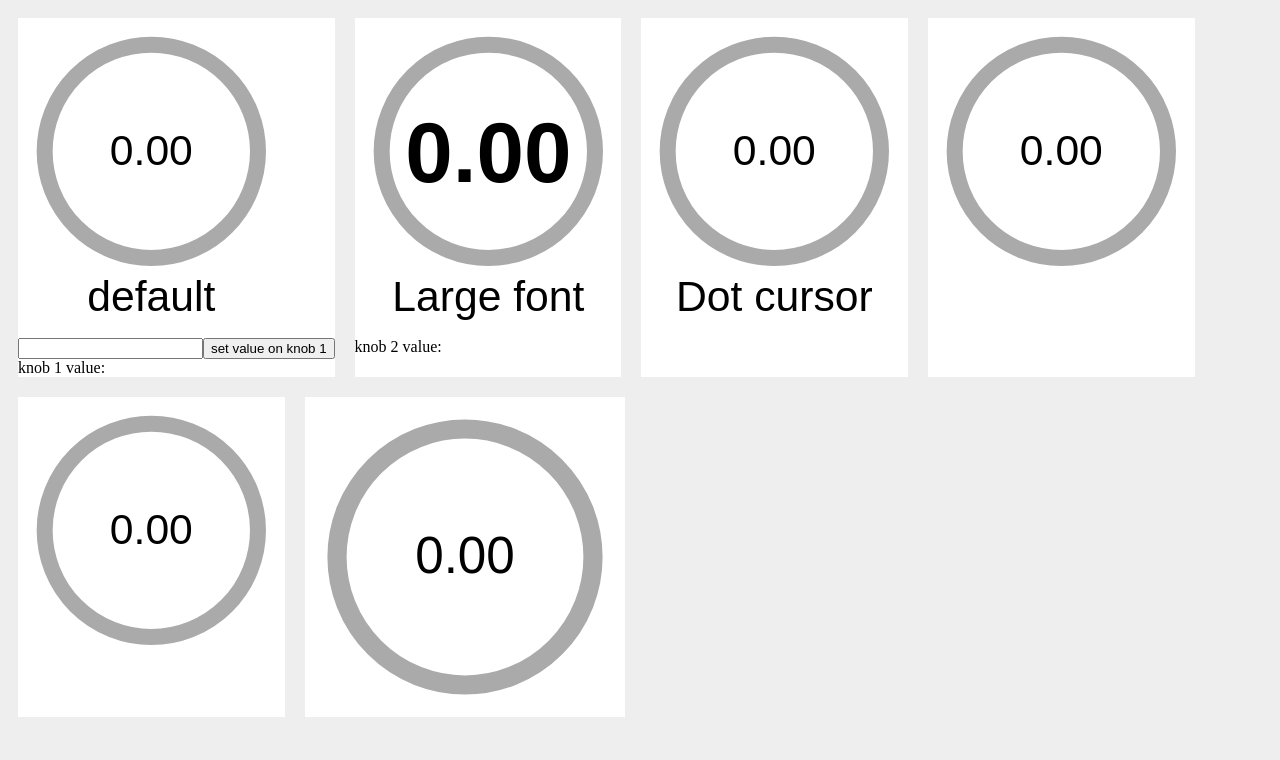
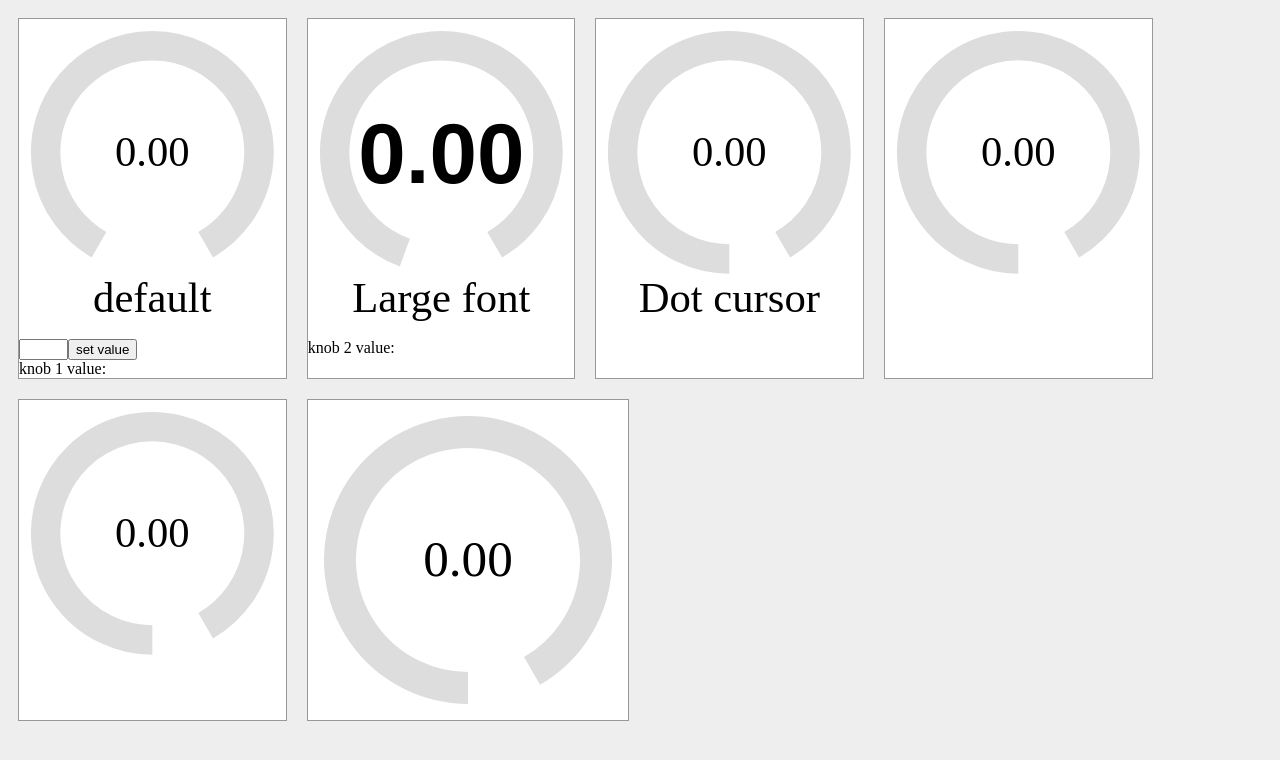
Before and after one commit to francoisgeorgy/synth-ui-controls, a plain HTML site: page examples/knob.html in a window 1280 px wide. Drawn offline with Linux system fonts and the light colour scheme.

Commit message:
settings the default (still incomplete)

```diff
--- a/examples/knob.html
+++ b/examples/knob.html
@@ -16,6 +16,7 @@
             /*width: 20vw;*/
             background-color: #fff;
             margin: 10px;
+            border: 1px solid #999;
         }
 
         .knob {
@@ -23,6 +24,7 @@
             /*background-color: #ccc;*/
             display: block;
         }
+/*
         .knob text {
             font-family: sans-serif;
             font-size: 100%;
@@ -32,12 +34,14 @@
         text.value, text.label {
             text-anchor: middle;
         }
+*/
         .arc {
             /*stroke: black;*/
-            stroke-width: 5%;
+            /*stroke-width: 5%;*/
             fill: transparent;
             /*stroke-linecap: round;*/
         }
+/*
         .back {
             stroke: #aaa;
             stroke-width: 6px;
@@ -47,6 +51,7 @@
             stroke: #aaa;
             stroke-width: 1px;
         }
+*/
         #knob2 text.value {
             font-family: sans-serif;
             font-size: 200%;
@@ -62,7 +67,7 @@
         <div>
             <svg class="knob" id="knob1" data-label="default"></svg>
             <!--<div class="knob-menu" id="knob1-menu"></div>-->
-            <input type="text" id="i" /><button id="b">set value on knob 1</button>
+            <input type="text" id="i" size="3"/><button id="b">set value</button>
             <div>
                 knob 1 value: <span id="v-knob1"></span>
             </div>
--- a/src/knob.js
+++ b/src/knob.js
@@ -43,28 +43,8 @@
             valueFormating: null      // TODO; callback function
         };
 
-        console.group("config");
-
-        console.log(defaults);
-        console.log(conf);
-        console.log(element.dataset.config);
-        // if (element.dataset.config) console.log(JSON.parse(element.dataset.config));
-
         let data_config = JSON.parse(element.dataset.config || '{}');
-
-        console.log('data_config', data_config);
-
         let config = Object.assign({}, defaults, conf, data_config);
-
-        console.log(config);
-
-        console.log(JSON.stringify(config));
-
-        console.groupEnd();
-
-        // elem.prototype.setValue = function() {
-        //     console.log('element set value');
-        // };
 
         // NOTE: viewBox must be 100x120: 100x100 for the arc and 100x20 below for the label.
 
@@ -73,7 +53,7 @@
         const RADIUS = 40;          // a bit less than viewBox/2 to have a margin outside the arc. Must also takes into account the width of the arc stroke.
 
         // mouse drag support
-        var currentTarget;  //TODO: could be replaced by element ?
+        // var currentTarget;  //TODO: could be replaced by element ?
         var targetRect;
 
         // Center of arc in knob coordinates and in ViewPort's pixels relative to the <svg> ClientBoundingRect.
@@ -91,50 +71,11 @@
         var distance = 0.0;         // distance, in polar coordinates, from center of arc to last mouse position
         var path_start = '';        // SVG path syntax
         var mouseWheelDirection = 1;
-
         var value = 0.0;        // current value [value_min..value_max]
 
-        // let value = init;   // value is directly accessible via the getter and setter defined below
-        // let getValue = function() {
-        //     return value;
-        // };
-        // let setValue = function(v) {
-        //     value = v;
-        // };
-
         init();
-
         draw();
         attachEventHandlers();
-
-        // let knobAngle = 120;
-        // setPolarAngle(knobToPolarAngle(270));     // TODO: remove setPolarAngle()
-
-
-
-        function _getOS() {
-            let userAgent = window.navigator.userAgent,
-                platform = window.navigator.platform,
-                macosPlatforms = ['Macintosh', 'MacIntel', 'MacPPC', 'Mac68K'],
-                windowsPlatforms = ['Win32', 'Win64', 'Windows', 'WinCE'],
-                iosPlatforms = ['iPhone', 'iPad', 'iPod'],
-                os = null;
-
-            if (macosPlatforms.indexOf(platform) !== -1) {
-                os = 'Mac OS';
-            } else if (iosPlatforms.indexOf(platform) !== -1) {
-                os = 'iOS';
-            } else if (windowsPlatforms.indexOf(platform) !== -1) {
-                os = 'Windows';
-            } else if (/Android/.test(userAgent)) {
-                os = 'Android';
-            } else if (!os && /Linux/.test(platform)) {
-                os = 'Linux';
-            }
-
-            return os;
-        }
-
 
         function init() {
 
@@ -146,9 +87,7 @@
             maxAngle = knobToPolarAngle(config.arc_max);
 
             // set initial angle:
-
-            //setPolarAngle(minAngle);   // init polarAngle
-            changeValue(config.default_value);
+            setValue(config.default_value);
 
             // compute initial viewBox coordinates (independent from browser resizing):
 
@@ -171,12 +110,12 @@
 
             path_start += `${arcStartX},${arcStartY} A ${RADIUS},${RADIUS}`;
 
-            mouseWheelDirection = _getOS() === 'Mac OS' ? -1 : 1;
+            mouseWheelDirection = _isMacOS() ? -1 : 1;
 
         }
 
         function getValue(polar) {
-            let i = polarToKnobAngle(polar === undefined ? polarAngle : polar);
+            let i = polarToKnobAngle(polar === undefined ? getPolarAngle() : polar);
             let v = ((i - config.arc_min) / (config.arc_max - config.arc_min)) * (config.value_max - config.value_min) + config.value_min;
             if (config.value_resolution === null) {
                 return v;
@@ -184,17 +123,11 @@
             return Math.round(v / config.value_resolution) * config.value_resolution;
         }
 
-        function changeValue(v) {
+        function setValue(v) {
             value = v;
             let a = ((v - config.value_min) / (config.value_max - config.value_min)) * (config.arc_max - config.arc_min) + config.arc_min;
             console.log(`changeValue(${v}) --> angle ${a}`);
             setPolarAngle(knobToPolarAngle(a));
-        }
-
-
-        function setValue(v) {
-            changeValue(v);
-            redraw();
         }
 
         /**
@@ -269,6 +202,27 @@
         /**
          * angle is in degrees (polar, 0 at 3 o'clock)
          */
+        function getDotCursor(endAngle) {
+
+            let a_rad = endAngle * Math.PI / 180.0;
+
+            // if (config.cursor_dot > 0) {
+                let dot_position = RADIUS * (config.cursor_dot_position / 100.0);  // cursor is in percents
+                let x = getViewboxX(Math.cos(a_rad) * dot_position);
+                let y = getViewboxY(Math.sin(a_rad) * dot_position);
+                let r = RADIUS * (config.cursor_dot_size / 100.0);
+            // }
+
+            return {
+                cx: x,
+                cy: y,
+                r: r
+            };
+        }
+
+        /**
+         * angle is in degrees (polar, 0 at 3 o'clock)
+         */
         function getPath(endAngle) {
 
             // SVG d: "A rx,ry xAxisRotate LargeArcFlag,SweepFlag x,y".
@@ -305,25 +259,85 @@
             return path;
         }
 
+        function draw() {
+
+            console.log('draw', element);
+
+            // https://www.w3.org/TR/SVG/render.html#RenderingOrder:
+            // Elements in an SVG document fragment have an implicit drawing order, with the first elements in the SVG document
+            // fragment getting "painted" first. Subsequent elements are painted on top of previously painted elements.
+            // ==> first element -> "painted" first
+
+            element.setAttributeNS("http://www.w3.org/2000/xmlns/", "xmlns:xlink", "http://www.w3.org/1999/xlink");
+            element.setAttributeNS(null, "viewBox", config.with_label ? "0 0 100 120" : "0 0 100 100");
+            element.setAttribute("class", "knob");
+
+            // let back = document.createElementNS(NS, "circle");
+            // back.setAttributeNS(null, "cx", "50");
+            // back.setAttributeNS(null, "cy", "50");
+            // back.setAttributeNS(null, "r", "40");
+            // back.setAttribute("class", "back");
+            // element.append(back);
+
+            let back = document.createElementNS(NS, "path");
+            back.setAttributeNS(null, "d", getPath(maxAngle));
+            back.setAttribute("stroke", "#ddd");
+            back.setAttribute("stroke-width", "10%");
+            back.setAttribute("fill", "transparent");
+            back.setAttribute("class", "back");
+            element.appendChild(back);
+
+            let valueText = document.createElementNS(NS, "text");
+            valueText.setAttributeNS(null, "x", "50");
+            valueText.setAttributeNS(null, "y", "55");
+            valueText.setAttribute("text-anchor", "middle");
+            valueText.setAttribute("class", "value");
+            valueText.textContent = getValue().toFixed(2);
+            element.appendChild(valueText);
+
+            let path = document.createElementNS(NS, "path");
+            path.setAttributeNS(null, "d", getPath(getPolarAngle()));
+            path.setAttribute("stroke", "#666");
+            path.setAttribute("stroke-width", "10%");
+            path.setAttribute("fill", "transparent");
+            path.setAttribute("class", "arc");
+            element.appendChild(path);
+
+            if (config.cursor_dot_size > 0) {
+                let d = getDotCursor(getPolarAngle());
+                let dot = document.createElementNS(NS, "circle");
+                dot.setAttributeNS(null, "cx", d.cx);
+                dot.setAttributeNS(null, "cy", d.cy);
+                dot.setAttributeNS(null, "r", d.r);
+                // path.setAttribute("class", "arc");
+                element.appendChild(dot);
+            }
+
+            if (config.with_label) {
+                let labelText = document.createElementNS(NS, "text");
+                labelText.setAttributeNS(null, "x", "50");
+                labelText.setAttributeNS(null, "y", "110");
+                labelText.setAttribute("text-anchor", "middle");
+                labelText.setAttribute("class", "label");
+                labelText.textContent = config.label;
+                element.appendChild(labelText);
+            }
+
+        }  // draw()
+
         /**
-         * angle is in degrees (polar, 0 at 3 o'clock)
+         *
          */
-        function getDotCursor(endAngle) {
+        function redraw() {
 
-            let a_rad = endAngle * Math.PI / 180.0;
+            element.childNodes[1].textContent = getValue(); //.toFixed(2);
+            element.childNodes[2].setAttributeNS(null, "d", getPath(getPolarAngle()));
 
-            // if (config.cursor_dot > 0) {
-                let dot_position = RADIUS * (config.cursor_dot_position / 100.0);  // cursor is in percents
-                let x = getViewboxX(Math.cos(a_rad) * dot_position);
-                let y = getViewboxY(Math.sin(a_rad) * dot_position);
-                let r = RADIUS * (config.cursor_dot_size / 100.0);
-            // }
-
-            return {
-                cx: x,
-                cy: y,
-                r: r
-            };
+            if (config.cursor_dot_size > 0) {
+                let d = getDotCursor(getPolarAngle());
+                element.childNodes[3].setAttributeNS(null, "cx", d.cx);
+                element.childNodes[3].setAttributeNS(null, "cy", d.cy);
+            }
         }
 
         /**
@@ -380,7 +394,7 @@
             //      which the event occurred.
             //      https://developer.mozilla.org/en-US/docs/Web/API/Event/currentTarget
 
-            currentTarget = e.currentTarget;
+            // currentTarget = e.currentTarget;
 
             // API: Element.getBoundingClientRect() (standard: YES)
             //      The Element.getBoundingClientRect() method returns the size of an element
@@ -392,7 +406,8 @@
             //      values are relative to the viewport and not absolute).
             //      https://developer.mozilla.org/en/docs/Web/API/Element/getBoundingClientRect
 
-            targetRect = currentTarget.getBoundingClientRect(); // currentTarget must be the <svg...> object
+            // targetRect = currentTarget.getBoundingClientRect(); // currentTarget must be the <svg...> object
+            targetRect = element.getBoundingClientRect();
 
             // Note: we must take the boundingClientRect of the <svg> and not the <path> because the <path> bounding rect
             //       is not constant because it encloses the current arc.
@@ -429,6 +444,11 @@
 
         var minDeltaY;
 
+        /**
+         *
+         * @param e
+         * @returns {boolean}
+         */
         function mouseWheelHandler(e) {
 
             // WheelEvent
@@ -452,7 +472,7 @@
             }
 
             // important!
-            currentTarget = e.currentTarget;
+            // currentTarget = e.currentTarget;
 
             incPolarAngle(mouseWheelDirection * (dy / minDeltaY));     // TODO: make mousewheel direction configurable
 
@@ -464,81 +484,9 @@
             return false;
         }
 
-        function draw() {
-
-            console.log('draw', element);
-
-            // https://www.w3.org/TR/SVG/render.html#RenderingOrder:
-            // Elements in an SVG document fragment have an implicit drawing order, with the first elements in the SVG document
-            // fragment getting "painted" first. Subsequent elements are painted on top of previously painted elements.
-            // ==> first element -> "painted" first
-
-            element.setAttributeNS("http://www.w3.org/2000/xmlns/", "xmlns:xlink", "http://www.w3.org/1999/xlink");
-            element.setAttributeNS(null, "viewBox", config.with_label ? "0 0 100 120" : "0 0 100 100");
-            element.setAttribute("class", "knob");
-
-            let back = document.createElementNS(NS, "circle");
-            back.setAttributeNS(null, "cx", "50");
-            back.setAttributeNS(null, "cy", "50");
-            back.setAttributeNS(null, "r", "40");
-            back.setAttribute("class", "back");
-            element.append(back);
-
-            let valueText = document.createElementNS(NS, "text");
-            valueText.setAttributeNS(null, "x", "50");
-            valueText.setAttributeNS(null, "y", "55");
-            valueText.setAttribute("class", "value");
-            valueText.textContent = getValue().toFixed(2);
-            element.appendChild(valueText);
-
-            let path = document.createElementNS(NS, "path");
-            path.setAttributeNS(null, "d", getPath(polarAngle));
-            path.setAttribute("stroke", "blue");
-            path.setAttribute("class", "arc");
-            element.appendChild(path);
-
-            if (config.cursor_dot_size > 0) {
-                let d = getDotCursor(polarAngle);
-                let dot = document.createElementNS(NS, "circle");
-                dot.setAttributeNS(null, "cx", d.cx);
-                dot.setAttributeNS(null, "cy", d.cy);
-                dot.setAttributeNS(null, "r", d.r);
-                // path.setAttribute("class", "arc");
-                element.appendChild(dot);
-            }
-
-            if (config.with_label) {
-                let labelText = document.createElementNS(NS, "text");
-                labelText.setAttributeNS(null, "x", "50");
-                labelText.setAttributeNS(null, "y", "110");
-                labelText.setAttribute("class", "label");
-                labelText.textContent = config.label;
-                element.appendChild(labelText);
-            }
-
-        }  // draw()
-
         /**
          *
          */
-        function redraw() {
-            //TODO: setLabel()
-            //TODO: setValue()
-            // currentTarget.childNodes[1].textContent = polarToKnobAngle(getPolarAngle()).toFixed(0);
-            // currentTarget.childNodes[2].textContent = getValue().toFixed(3);
-            // currentTarget.childNodes[1].textContent = getValue().toFixed(2);
-            // currentTarget.childNodes[3].setAttributeNS(null, "d", getPath(getPolarAngle()));
-
-            element.childNodes[1].textContent = getValue(); //.toFixed(2);
-            element.childNodes[2].setAttributeNS(null, "d", getPath(getPolarAngle()));
-
-            if (config.cursor_dot_size > 0) {
-                let d = getDotCursor(getPolarAngle());
-                element.childNodes[3].setAttributeNS(null, "cx", d.cx);
-                element.childNodes[3].setAttributeNS(null, "cy", d.cy);
-            }
-        }
-
         function attachEventHandlers() {
             element.addEventListener("mousedown", function(e) {
                 startDrag(e);
@@ -548,6 +496,9 @@
             });
         }
 
+        /**
+         *
+         */
         function notifyChange() {
             console.log('knob value has changed');
             // does the change of angle affect the value?
@@ -556,13 +507,21 @@
             element.dispatchEvent(event);
         }
 
+        /**
+         * Utility function to configure the mousewheel direction.
+         * @returns {*}
+         * @private
+         */
+        function _isMacOS() {
+            return ['Macintosh', 'MacIntel', 'MacPPC', 'Mac68K'].indexOf(window.navigator.platform) !== -1;
+        }
+
+        /**
+         *
+         */
         return {
-            // 'setValue': setValue //TODO rename
-            // get value() {
-            //     return value;
-            // },
             set value(v) {
-                changeValue(v);
+                setValue(v);
                 redraw();
             }
         };
```
